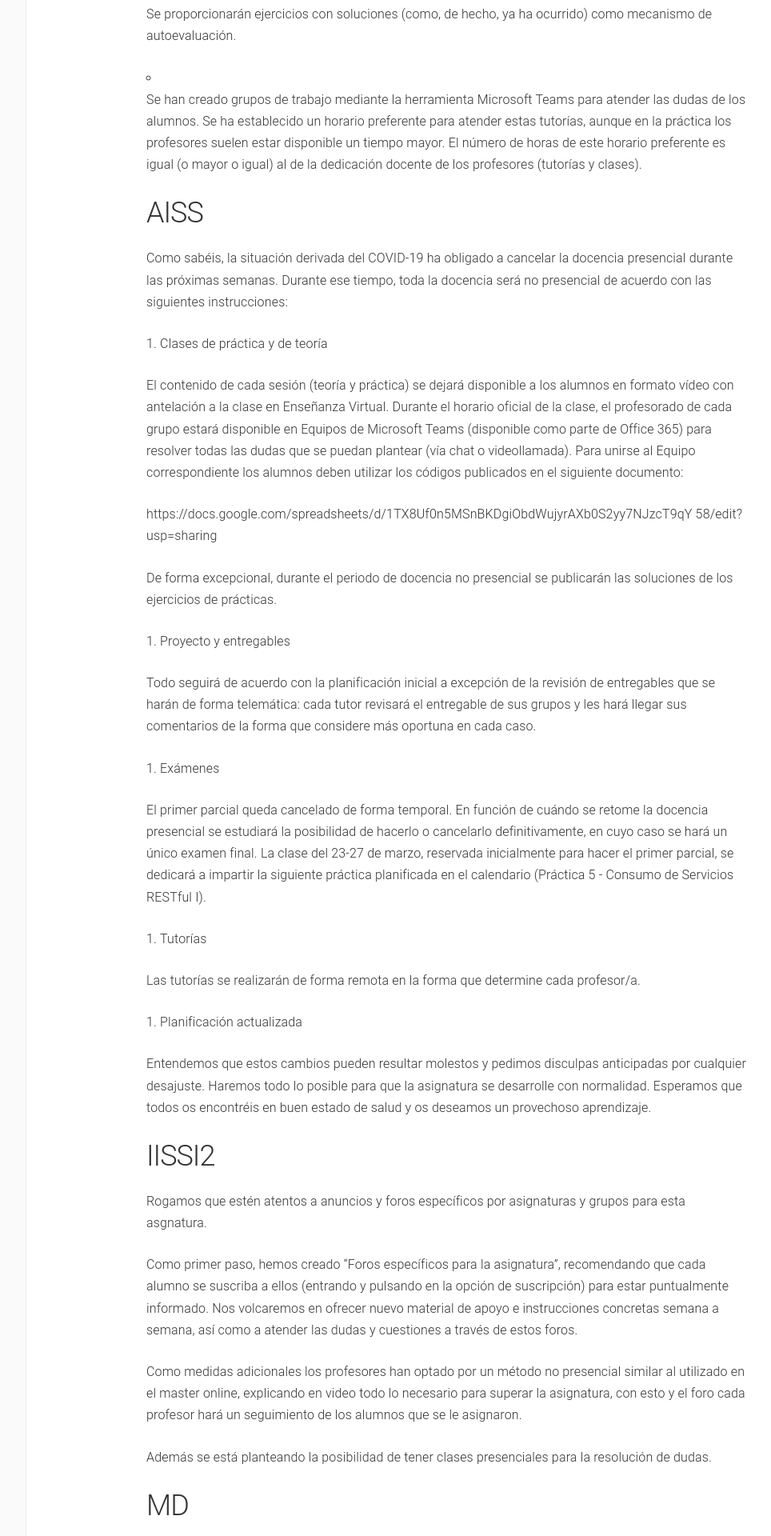
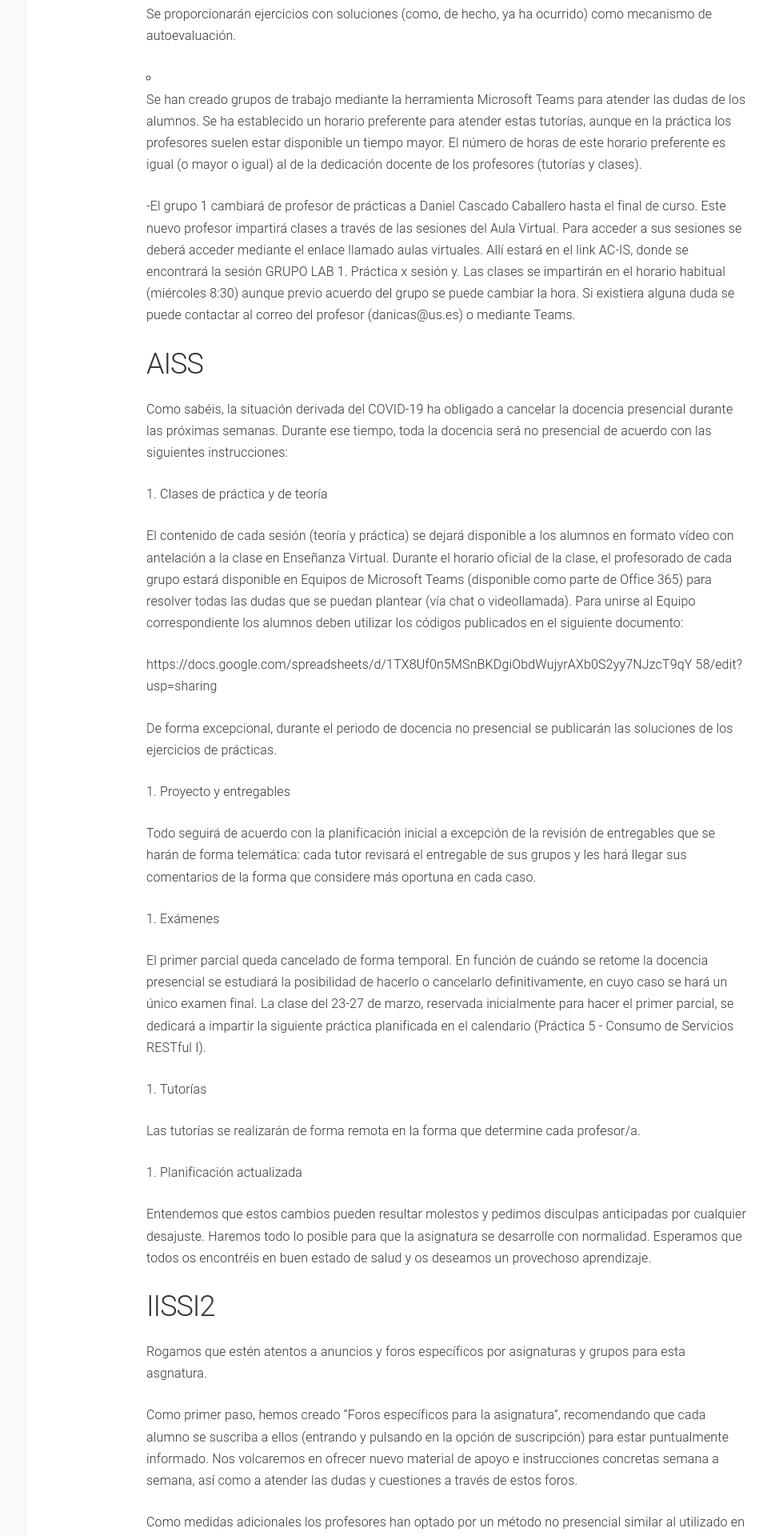
Before and after one commit to dlga/dlgaadaptaciones, a Jekyll site: the page built from 2soft.md, in a window 1280 px wide. Shown: the part 1328-3248 px from the top of the page at 80% size, without its empty margins (179-1143 px from the left). Built offline with Jekyll 4.4.1, drawn with Linux system fonts in a browser that asks for light colours; part of the change alters nothing that is shown; some of the changed text lies outside the part shown.

Commit message:
AC cambio de profesor grupo 1

```diff
--- a/2soft.md
+++ b/2soft.md
@@ -38,6 +38,8 @@ Se destinará la práctica de la semana del 13 de abril al 17 del mismo mes a la
 - Se proporcionarán ejercicios con soluciones (como, de hecho, ya ha ocurrido) como mecanismo de autoevaluación.
 
 - Se han creado grupos de trabajo mediante la herramienta Microsoft Teams para atender las dudas de los alumnos. Se ha establecido un horario preferente para atender estas tutorías, aunque en la práctica los profesores suelen estar disponible un tiempo mayor. El número de horas de este horario preferente es igual (o mayor o igual) al de la dedicación docente de los profesores (tutorías y clases).
+
+-El grupo 1 cambiará de profesor de prácticas a Daniel Cascado Caballero hasta el final de curso. Este nuevo profesor impartirá clases a través de las sesiones del Aula Virtual. Para acceder a sus sesiones se deberá acceder mediante el enlace llamado aulas virtuales. Allí estará en el link AC-IS, donde se encontrará la sesión GRUPO LAB 1. Práctica x sesión y. Las clases se impartirán en el horario habitual (miércoles 8:30) aunque previo acuerdo del grupo se puede cambiar la hora. Si existiera alguna duda se puede contactar al correo del profesor (danicas@us.es) o mediante Teams.
 
 
 
@@ -116,4 +118,4 @@ Es cierto que en algunos grupos se están tratando de hacer sesiones en directo
 EnSi tenéis alguna duda, o sugerencia, podéis hacerla llegar a la coordinadora de la asignatura, María Dolores Frau García, (mdfrau@us.es).
 
 
-### Última actualización: 31/03/20 19:00
+### Última actualización: 02/04/18:56
```
